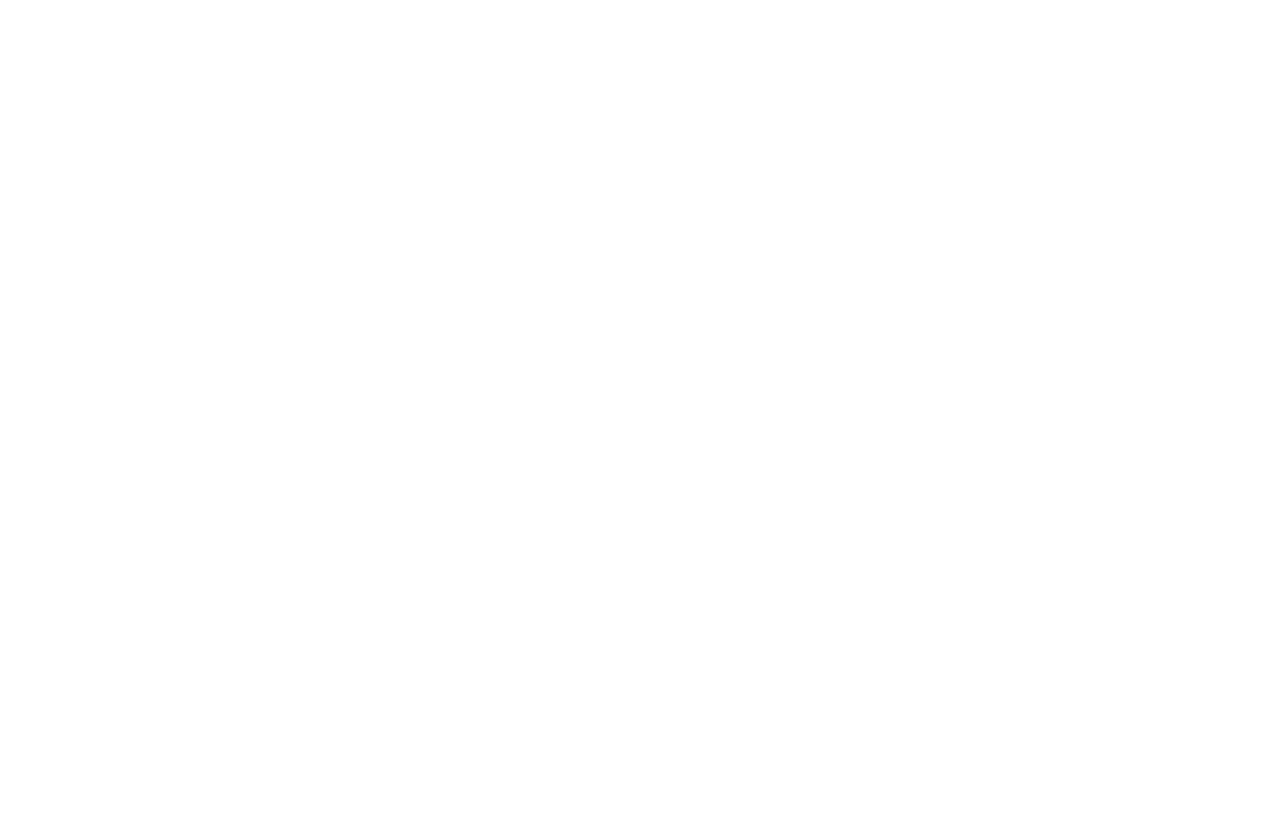
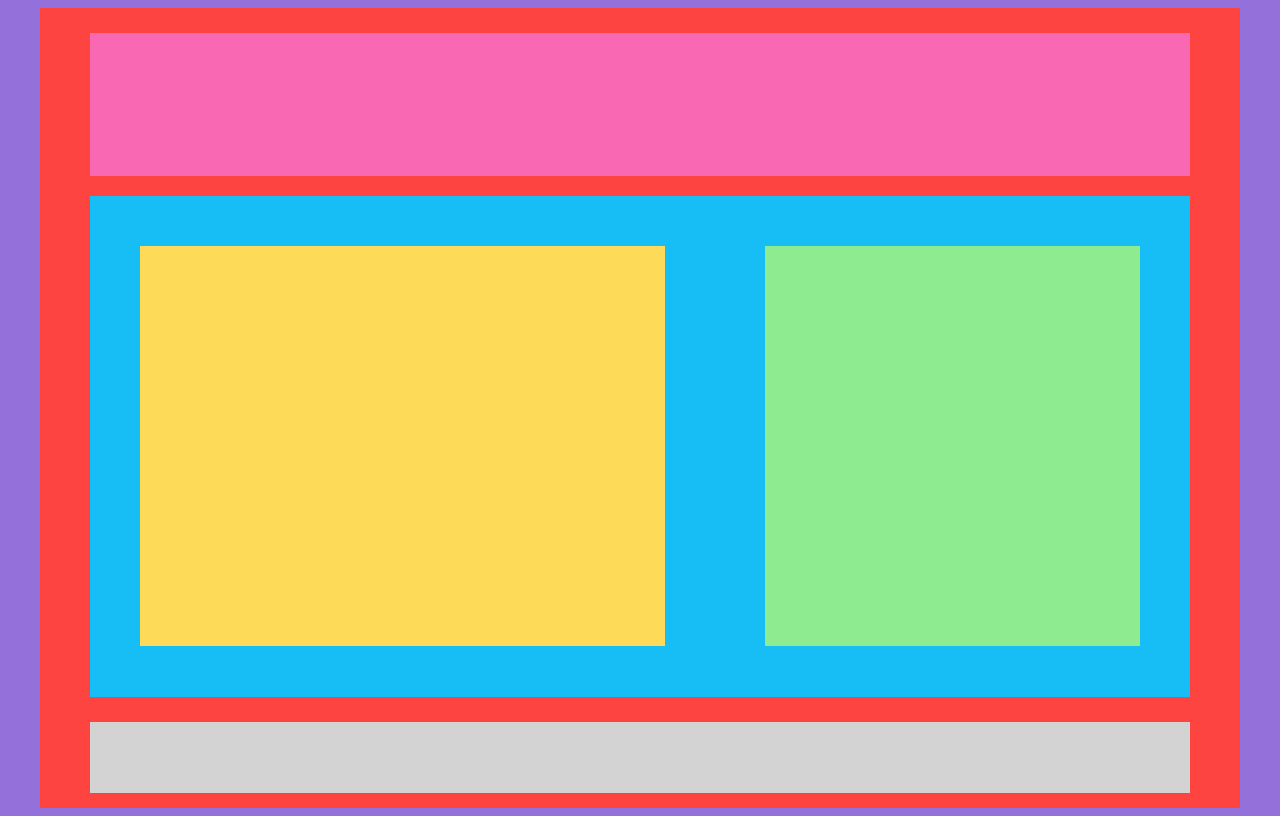
Before and after one commit to derkaoui101/css_exercice, a plain HTML site: page exercice2/index.html in a window 1280 px wide. Drawn offline with Linux system fonts and the light colour scheme.

Commit message:
exercie 2 done!

```diff
--- a/exercice2/index.html
+++ b/exercice2/index.html
@@ -1,26 +1,28 @@
 <!DOCTYPE html>
 <html lang="en">
 <head>
+  <link rel="stylesheet" href="style.css">
   <meta charset="UTF-8">
   <meta name="viewport" content="width=device-width, initial-scale=1.0">
   <title>Document</title>
 </head>
 <body>
-  <div>
-  <header>
-    <p></p>
+  <div class="page">
+
+  <header class="entete">
+
   </header>
-  <section>
-    <aside>
 
-    </aside>
-    <article>
+  <section class="colonnes">
+    <article class="colonne_menu">
+    </article>
+    <article class="colonne_contenu">
+    </article>
+  </section>
 
-    </article>
-  </div>
-  </section>
-  <footer>
+  <footer class="pieddepage">
+  </footer>
+ </div>
 
-  </footer>
 </body>
 </html>
--- a/exercice2/style.css
+++ b/exercice2/style.css
@@ -0,0 +1,49 @@
+body{
+  background-color: #9470DB;
+  display: flex;
+  justify-content: center;
+}
+.page{
+  background-color: #FD4441;
+  width: 1200px;
+  height: 800px;
+  display: flex;
+  flex-direction: column;
+  align-items: center;
+
+}
+.entete{
+  background-color: #F868B3;
+  width: 1100px;
+  height: 200px;
+  margin-top: 25px ;
+}
+.colonnes{
+  background-color: #17BDF5;
+  width: 1100px;
+  height: 700px;
+  margin-top: 20px;
+  display: flex;
+  flex-direction: row;
+  justify-content: center;
+}
+.colonne_menu{
+  background-color:#FEDA59;
+  width: 700px;
+  height: 400px;
+  margin: 50px;
+
+}
+.colonne_contenu{
+  background-color: #8FEB90;
+  width: 500px;
+  height: 400px;
+  margin: 50px;
+}
+.pieddepage{
+  background-color: #D3D3D3;
+  width: 1100px;
+  height: 100px;
+  margin-top: 25px;
+  margin-bottom: 15px;
+}
```
Also changed, not shown: exercice2/ReadMe.txt (added).
